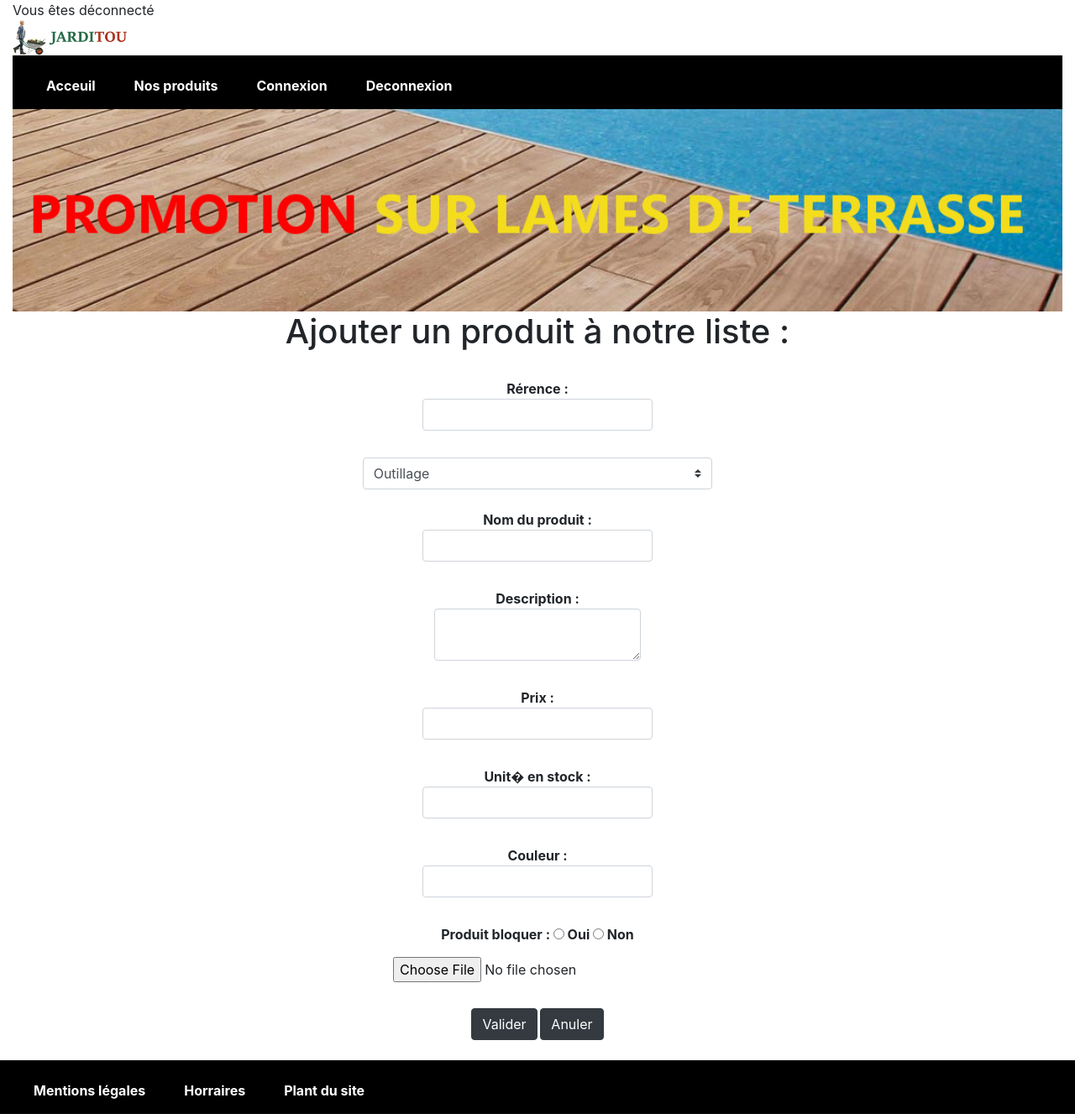
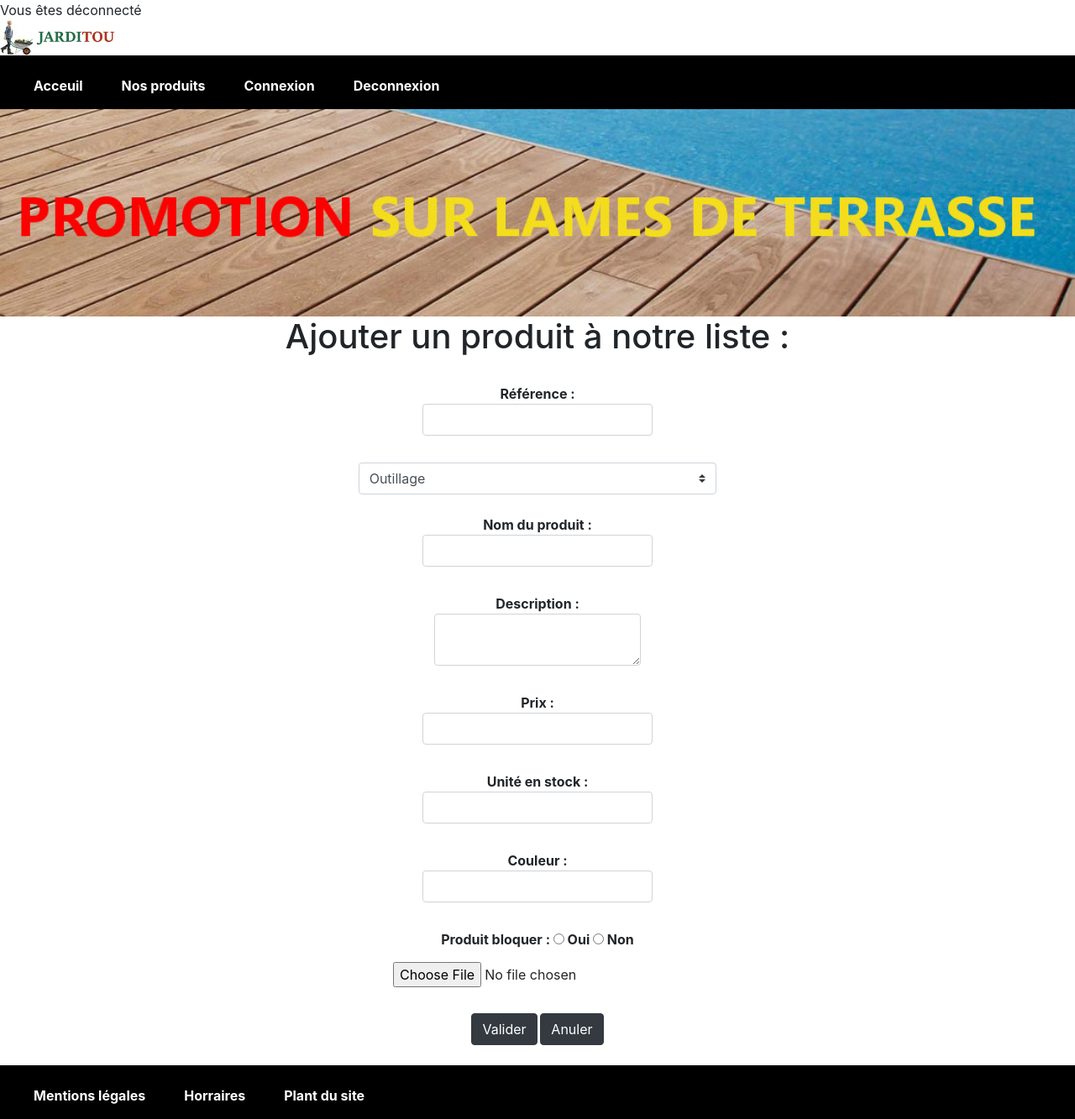
Before and after one commit to 3unjung/projet, a PHP site: page /jarditou/views/produit.php in a window 1280 px wide. Shown: the whole page at 84% size. Run offline with PHP 8.4, Linux system fonts and the light colour scheme; data comes from the database, SQL or seed files in the repository; data that the repository does not hold is empty.

Commit message:
basic commit

```diff
--- a/assets/css/style.css
+++ b/assets/css/style.css
@@ -49,7 +49,6 @@ a:hover {
 a:visited {
 
     text-decoration: none;
-    color: blue;
 }
 
 /* banière promotion */
--- a/controllers/control.php
+++ b/controllers/control.php
@@ -80,7 +80,6 @@ $insert = $bd->prepare( // crée une requète préparer
                          // insère dans latable produits en spécifiant les colonnes
     "INSERT INTO
 produits (pro_cat_id, pro_ref, pro_libelle, pro_description, pro_prix, pro_stock, pro_couleur, pro_photo, pro_d_ajout)
-
 VALUES(:categorie, :reference, :libelle, :description, :prix, :stock, :couleur, :format, now())");
 
 // ajoute les données envoyés en renommant le champs par sécurité
--- a/controllers/control_update.php
+++ b/controllers/control_update.php
@@ -6,7 +6,6 @@
 <?php
 require("./connexion.php");
 $pro_id = $_REQUEST["pro_id"]; // désigne requet quand on ne sait pas le get ou le post
-// variables
 $controlreference = "/[\p{L}0-9 -]+/u"; // autorise tous les espaces et caractères non spéciaux
 $controlcouleur = "#[a-z]#"; // autorise que des lettres de a -> z
 $controldate = "/([0-2][0-9]|(3)[0-1])(/)(((0)[0-9])|((1)[0-2]))(/)\d{4}$/"; // date au format dd/mm/yy */
--- a/views/connect.php
+++ b/views/connect.php
@@ -45,7 +45,6 @@ if (isset($_POST["passwordForget"])) {
 
 
 <body>
-  <div class="container-fluid">
     <!--contenaire parent qui prend tout le header de la page soit 900px-->
     <?php include("./headermvc.php"); ?> <br> <!-- importation l'header -->
     <br>
--- a/views/formulaire.php
+++ b/views/formulaire.php
@@ -17,7 +17,6 @@
 
 
 <body>
-  <div class="container-fluid">
     <!--contenaire parent qui prend tout le header de la page soit 900px-->
     <?php include("./headermvc.php"); ?> <br> <!-- importation l'header -->
     <br>
--- a/views/produit.php
+++ b/views/produit.php
@@ -11,7 +11,6 @@
     $requete = "SELECT * from categories";
     $result = $db->query($requete); // exécute une requête SQL, retourne un jeu de résultats en tant qu'objet PDOStatement
     $categorie = $result->fetchall(PDO::FETCH_OBJ); // récupère toutes les lignes de la table categorie et les retournes sous forme d'objet
-    $libelle = $_POST["libelle"];
     ?>
 
     <meta charset="UTF-8">
@@ -24,7 +23,6 @@
 </head>
 
 <body>
-    <div class="container-fluid">
 
     <!-- importation de l'header -->
     <?php include("./headermvc.php"); ?>
@@ -36,17 +34,14 @@
             <fieldset>
 
 
-                    <label for="reference">Rérence : <input class="form-control" id="reference" type="text" name="reference"></label><br>
+                <label for="reference">Référence : <input class="form-control" id="reference" type="text" name="reference"></label><br>
                 <span id="reference_manquante"></span><br>
 
 
                 <select class="col-4 custom-select form-control" name="categorie" id="categorie">
 
                     <?php foreach ($categorie as $key) { ?>
-                                <!-- boucle listant la cate
 
-
-                            orie sous un alias nomé key -->
                         <option value="<?php echo $key->cat_id; ?>"><?php echo $key->cat_nom; ?></option>
                     <?php } ?>
 
@@ -55,14 +50,13 @@
                 <label for="libelle">Nom du produit : <input class="form-control" id="libelle" type="text" name="libelle"></label><br>
                 <span id="libelle_manquant"></span><br>
 
-
                 <label for="descritiption">Description : <textarea class="form-control" id="description" type="text" name="description"></textarea></label><br>
                 <span id="description_manquante"></span><br>
 
                 <label for="prix">Prix : <input class="form-control" id="prix" type="number" name="prix"></label><br>
                 <span id="prix_manquant"></span><br>
 
-                        <label for="stock">Unit� en stock : <input class="form-control" id="stock" type="number" name="stock"></label><br>
+                <label for="stock">Unité en stock : <input class="form-control" id="stock" type="number" name="stock"></label><br>
                 <span id="quantite_manquante"></span><br>
 
                 <label for="couleur">Couleur : <input class="form-control" id="couleur" type="text" name="couleur"></label><br>
--- a/views/update.php
+++ b/views/update.php
@@ -25,6 +25,7 @@ $decriProduit = $infoProduct["pro_description"];
 $prixProduit = $infoProduct["pro_prix"];
 $stockProduit = $infoProduct["pro_stock"];
 $couleurProduit = $infoProduct["pro_couleur"];
+$photo = $infoProduct["pro_photo"];
 
 ?>
 <head>
@@ -36,7 +37,6 @@ $couleurProduit = $infoProduct["pro_couleur"];
 	<title>Modifier des produits</title>
 </head>
 <body>
-	<div class="container-fluid">
 		<!-- importation de l'header -->
         <?php include("./headermvc.php"); ?>
         <h3 class="text-center">Modifier un produit :</h3>
@@ -75,7 +75,7 @@ $couleurProduit = $infoProduct["pro_couleur"];
 
 							<label for="produit_bloquer">Produit bloquer : <input inputmode="produit_bloquer" type="radio" value="oui"> Oui <input type="radio" name="produit_bloquer" value="non"> Non </label><br>
 
-							<label for="photo">Photo : </label><input type="file" name="pro_photo"  class="form-control" value="<?= $row->pro_photo; ?>"><br>
+							<label for="photo">Photo du produit : </label><input type="file" name="pro_photo"  class="form-control" value="<?php if (isset($photo)) { echo $photo;} ?>"><br>
 
 							<input type="submit" value="Valider" class="btn btn-dark" id="bouton_envoi" name="bouton_envoi">
 							<input type="reset" value="Anuler" class="btn btn-dark"id="bouton_annuler" name="bouton_cancel"><br>
```
Also changed, not shown: views/index.php (+1 -6 lines), views/page.php (+7 -6 lines), views/profil.php (+9 -14 lines), views/sessions.php (+5 -7 lines), assets/img/1c7471f3f1e7f4ec0dc298890e.jpg (added). Lines whose indentation alone changed are shown as unchanged.
